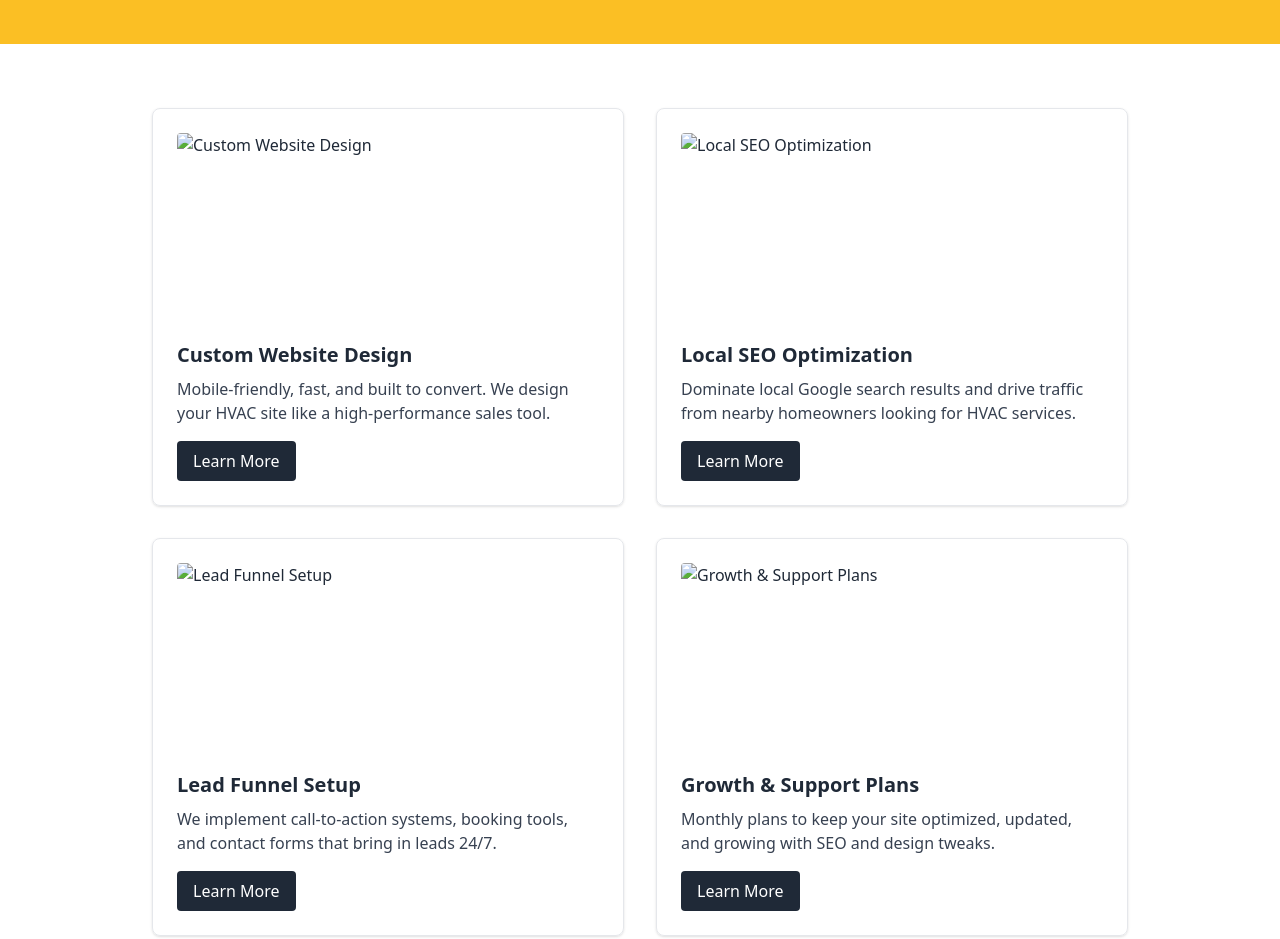
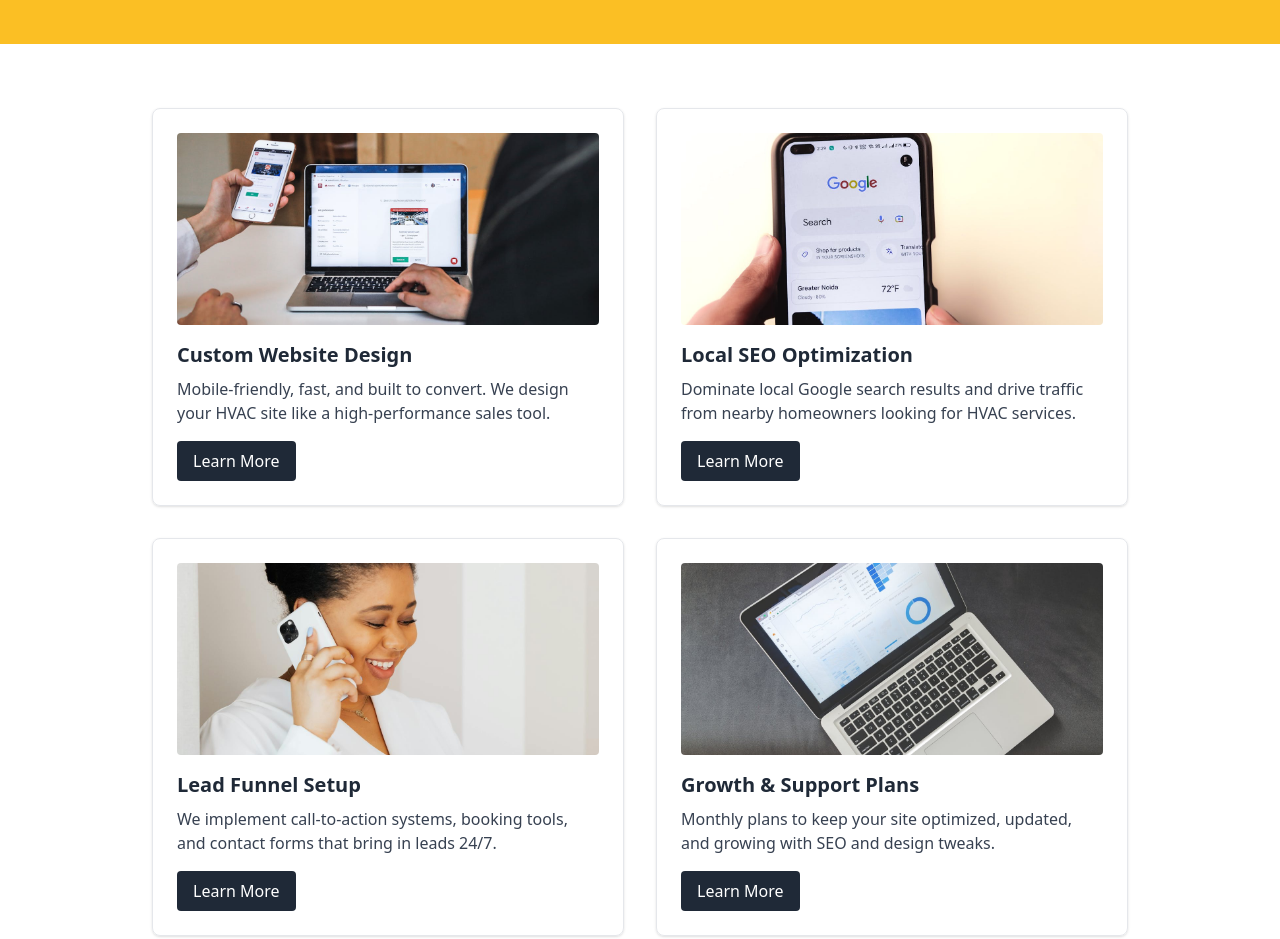
Before and after one commit to solochyke/www.chykewebcraft.com, a plain HTML site: page services.html in a window 1280 px wide. Shown: the part 300-1239 px from the top of the page. Drawn offline with nearby package versions, Linux system fonts and the light colour scheme.

Commit message:
Update services.html

```diff
--- a/services.html
+++ b/services.html
@@ -62,25 +62,25 @@
   <section class="py-16 px-4 md:px-6 bg-white max-w-5xl mx-auto">
     <div class="grid md:grid-cols-2 gap-8">
       <div class="border p-6 rounded-lg shadow hover:shadow-lg transition">
-        <img src="images/website-design.jpg" alt="Custom Website Design" class="rounded mb-4 w-full h-48 object-cover">
+        <img src="img/custom-website-design.jpg" alt="Custom Website Design" class="rounded mb-4 w-full h-48 object-cover">
         <h2 class="text-xl font-bold text-navy mb-2">Custom Website Design</h2>
         <p class="text-gray-700 mb-4">Mobile-friendly, fast, and built to convert. We design your HVAC site like a high-performance sales tool.</p>
         <a href="#" class="inline-block bg-navy text-white py-2 px-4 rounded hover:bg-gray-800">Learn More</a>
       </div>
       <div class="border p-6 rounded-lg shadow hover:shadow-lg transition">
-        <img src="images/local-seo.jpg" alt="Local SEO Optimization" class="rounded mb-4 w-full h-48 object-cover">
+        <img src="img/local-seo-optimization.jpg" alt="Local SEO Optimization" class="rounded mb-4 w-full h-48 object-cover">
         <h2 class="text-xl font-bold text-navy mb-2">Local SEO Optimization</h2>
         <p class="text-gray-700 mb-4">Dominate local Google search results and drive traffic from nearby homeowners looking for HVAC services.</p>
         <a href="#" class="inline-block bg-navy text-white py-2 px-4 rounded hover:bg-gray-800">Learn More</a>
       </div>
       <div class="border p-6 rounded-lg shadow hover:shadow-lg transition">
-        <img src="images/lead-funnel.jpg" alt="Lead Funnel Setup" class="rounded mb-4 w-full h-48 object-cover">
+        <img src="img/lead-funnel-setup.jpg" alt="Lead Funnel Setup" class="rounded mb-4 w-full h-48 object-cover">
         <h2 class="text-xl font-bold text-navy mb-2">Lead Funnel Setup</h2>
         <p class="text-gray-700 mb-4">We implement call-to-action systems, booking tools, and contact forms that bring in leads 24/7.</p>
         <a href="#" class="inline-block bg-navy text-white py-2 px-4 rounded hover:bg-gray-800">Learn More</a>
       </div>
       <div class="border p-6 rounded-lg shadow hover:shadow-lg transition">
-        <img src="images/support-plan.jpg" alt="Growth & Support Plans" class="rounded mb-4 w-full h-48 object-cover">
+        <img src="img/growth-and-support-plan.jpg" alt="Growth & Support Plans" class="rounded mb-4 w-full h-48 object-cover">
         <h2 class="text-xl font-bold text-navy mb-2">Growth & Support Plans</h2>
         <p class="text-gray-700 mb-4">Monthly plans to keep your site optimized, updated, and growing with SEO and design tweaks.</p>
         <a href="#" class="inline-block bg-navy text-white py-2 px-4 rounded hover:bg-gray-800">Learn More</a>
```
